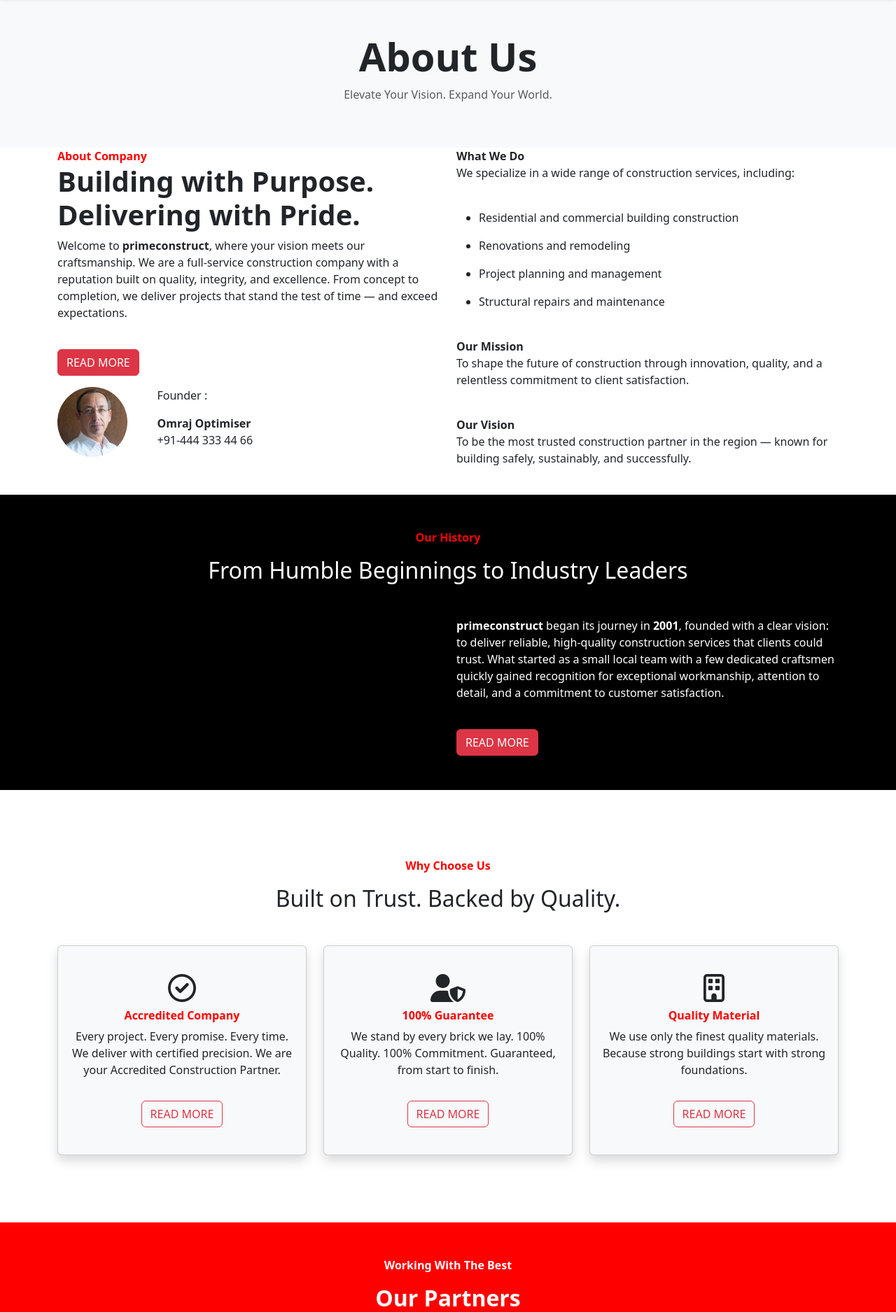
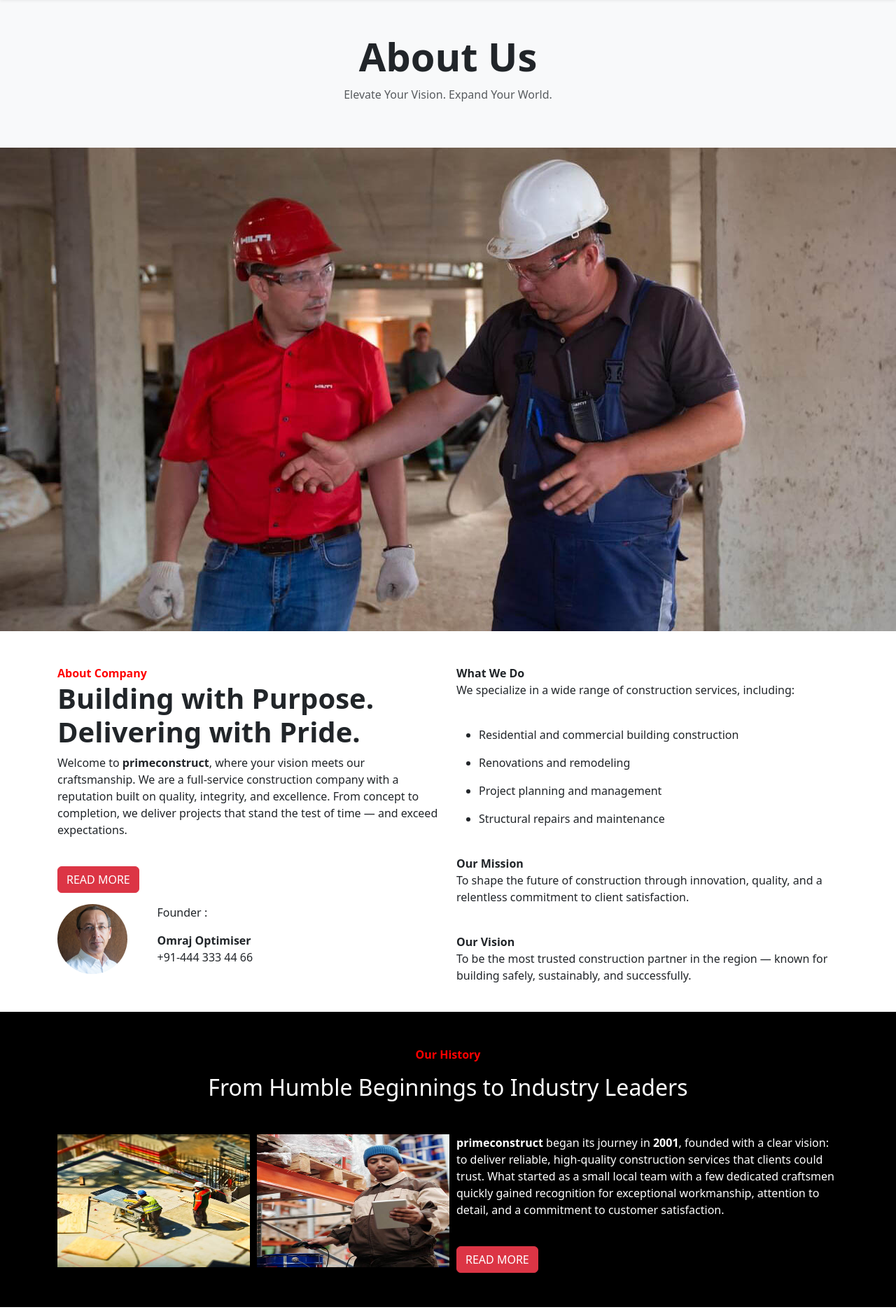
Before and after one commit to Samarthgawade19/primeconstruct, a PHP site: page /about.php in a window 1280 px wide. Shown: the part 164-2039 px from the top of the page at 70% size. Run offline with PHP 8.4, Linux system fonts and the light colour scheme.

Commit message:
....some changes.

```diff
--- a/about.php
+++ b/about.php
@@ -5,6 +5,11 @@ include "header.php";
     <div class="container py-5 text-center">
         <h1 class="display-4 fw-bold">About Us</h1>
         <p class="text-muted">Elevate Your Vision. Expand Your World.</p>
+    </div>
+</div>
+<div class="row">
+    <div class="col-12 mb-5">
+        <img src=".\img\about-us-1.jpg" alt="">
     </div>
 </div>
 <div class="container">
@@ -66,7 +71,12 @@ include "header.php";
                 </div>
             </div>
             <div class="row">
-                <div class="col-6"></div>
+                <div class="col-6">
+                    <div class="row">
+                    <div class="col-6"><img src=".\img\about-us-12.jpg" alt="" style="height: 190px; width: 275px;"></div>
+                    <div class="col-6"><img src=".\img\about-us-11.jpg" alt="" style="height: 190px; width: 275px;"></div>
+                    </div>
+                </div>
                 <div class="col-6">
                     <p style="color: white;"> <b>primeconstruct</b> began its journey in <b>2001</b>, founded with a
                         clear vision: to deliver reliable, high-quality construction services that clients could trust.
```
Also changed, not shown: img/about-us-1.jpg (added), img/about-us-11.jpg (added), img/about-us-12.jpg (added).
